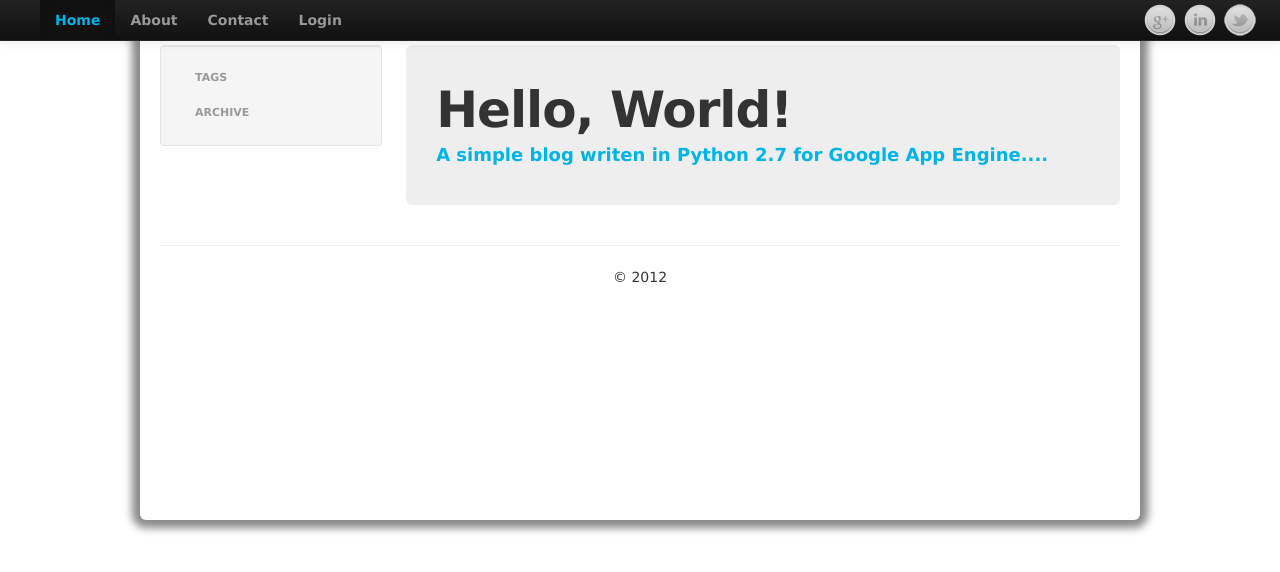
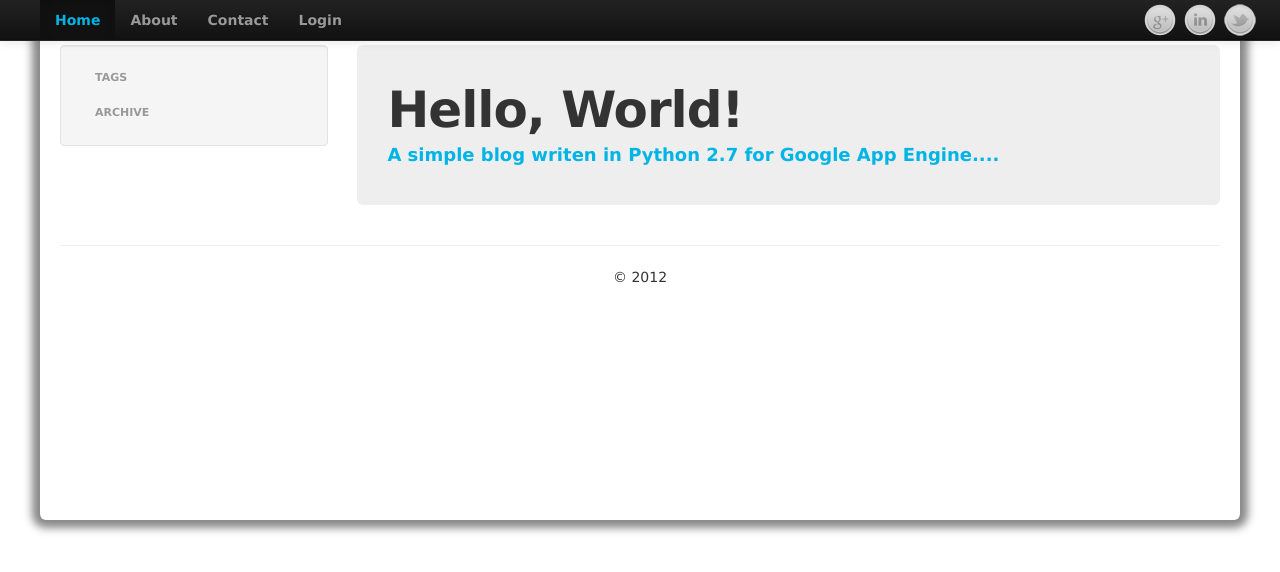
Before and after one commit to reyv/gae-blog, a Python web app: template templates/blog.html in a window 1280 px wide. Shown: the top 572 px of the page. Run offline with Jinja, Linux system fonts and the light colour scheme; the template is opened without the code that fills it, so the values that code supplies are empty; some libraries are stand-ins or nearby versions.

Commit message:
increased big_wrapper class to increase width of blog shown to user.

```diff
--- a/static/css/main.css
+++ b/static/css/main.css
@@ -22,9 +22,9 @@ textarea{
 }
 
 .big_wrapper{
-  max-width:1000px;
+  max-width:1200px;
   min-height: 500px;
-  margin:5px 50px 10px 50px;
+  margin:5px 30px 10px 30px;
   display: -webkit-box;
   border-radius:6px;
   box-shadow: 0 0 8px 8px #888;
@@ -77,7 +77,7 @@ a, .cyanBold{
   font-size: 20px;
   font-weight: 200;
   color: #00B4E5;
-  text-shadow: 0 1px 0 #ffffff;
+  text-shadow: 0 1px 0 #00B4E5;
 }
 
 .cyanBrand:hover{
```
